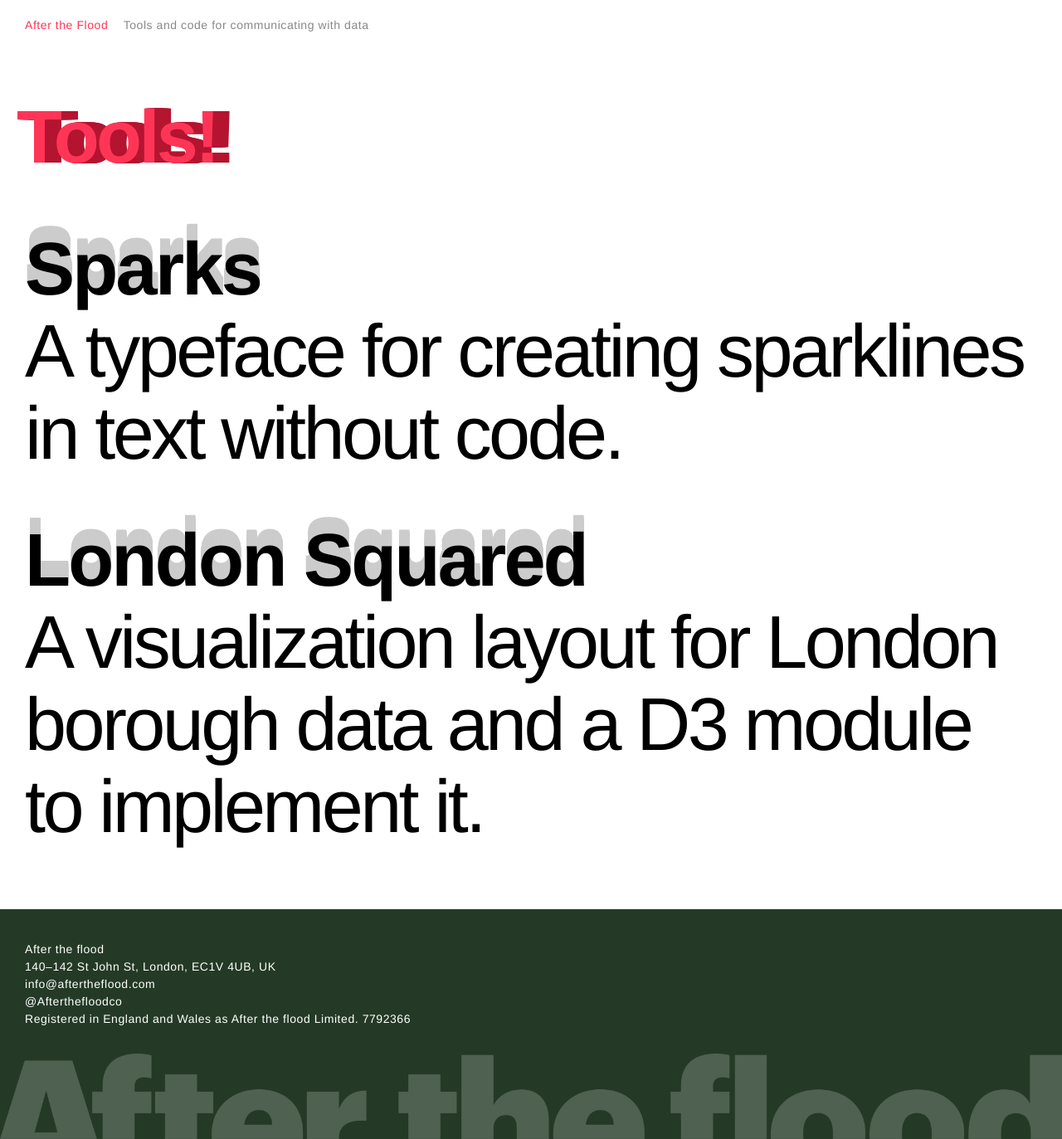
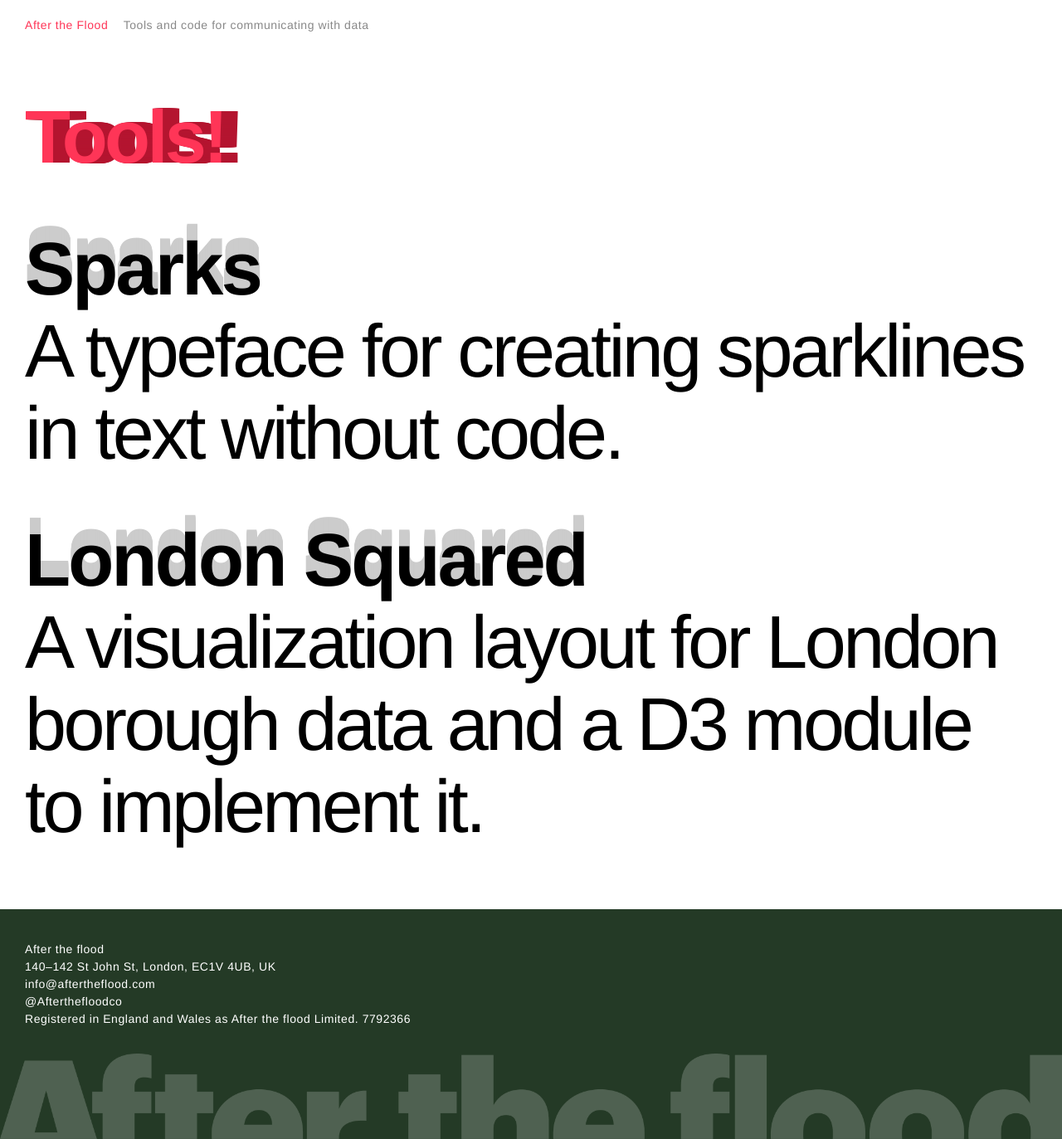
Before and after one commit to aftertheflood/aftertheflood.github.io, a Jekyll site: the page built from README.md, in a window 1280 px wide. Shown: the whole page at 83% size. Built offline with Jekyll 4.4.1, drawn with Linux system fonts in a browser that asks for light colours; some web fonts are replaced; our own code applies the rules of GitHub Pages for plain Markdown files.

Commit message:
Revise the h1 style
Just the css and layout for the homepage (keep the dummy layouts separate).

```diff
--- a/_layouts/default.html
+++ b/_layouts/default.html
@@ -16,7 +16,11 @@
         </ul>
       </header>
 
-      <h1>Tools!</h1>
+      <div role="primary title" class="mini-site-title content">
+        <h1>
+          Tools!
+        </h1>
+      </div>
 
       <div role="main" class="content">{{ content }}</div>
 
--- a/assets/css/type.css
+++ b/assets/css/type.css
@@ -17,11 +17,10 @@
 
 h1 {
 	/* text-transform: uppercase; */
-	padding: 20px;
 	font-size: 64px;
 	font-weight: 800;
 	letter-spacing: -0.04em;
-	/* padding: 0; */
+	padding: 0;
 	margin: 0.65em 0 0.6em 0;
 	color: #ff3557;
 	text-shadow: 1px 0px 0px #b41530,
@@ -44,12 +43,6 @@
 	18px 0px 0px #b41530,
 	19px 0px 0px #b41530,
 	20px 0px 0px #b41530;
-}
-@media only screen and (min-width: 900px) {
-  . h1 {
-    padding-left: 30px;
-    padding-right: 30px;
-  }
 }
 
 h2 {
```
